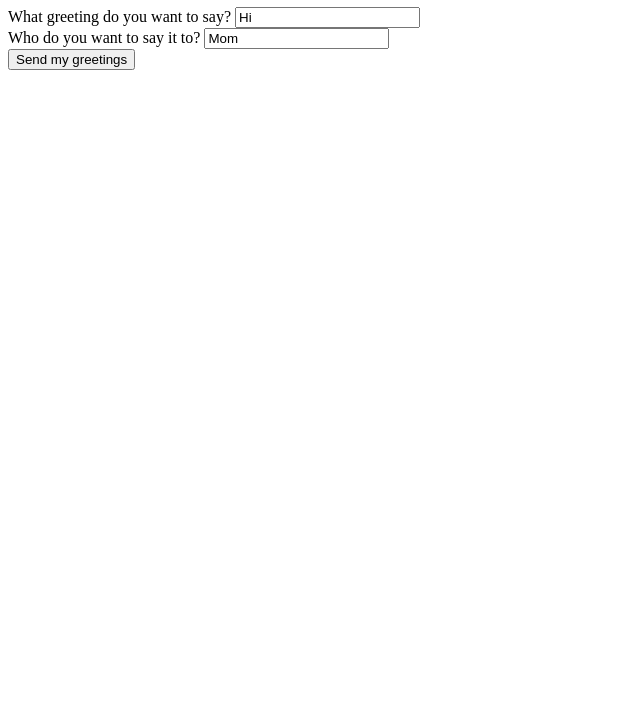
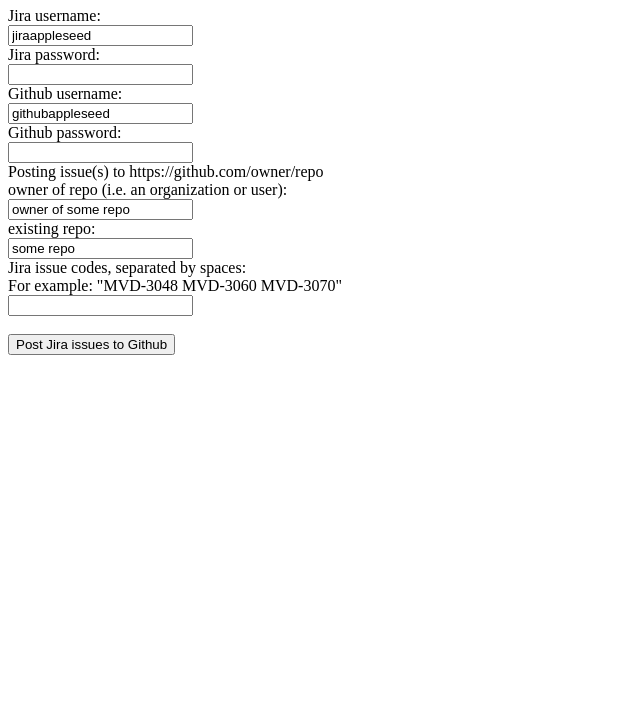
Before and after one commit to mwroffo/pantabot, an Electron app: page index.html in a window 800 px wide. Shown: the part 73-800 px from the top of the page, without its empty margins (0-640 px from the left). Drawn offline with Linux system fonts and the light colour scheme.

Commit message:
completed exhaustive j2g form
Signed-off-by: Michael W Roffo <mroffo@rocketsoftware.com>

```diff
--- a/index.html
+++ b/index.html
@@ -5,19 +5,32 @@
     <title>pantabot</title>
   </head>
   <body>
-    <h1>hello pantabot1!</h1>
-    <form action="http://foo.com" method="get">
-      <div>
-        <label for="say">What greeting do you want to say?</label>
-        <input name="say" id="say" value="Hi">
-      </div>
-      <div>
-        <label for="to">Who do you want to say it to?</label>
-        <input name="to" id="to" value="Mom">
-      </div>
-      <div>
-        <button>Send my greetings</button>
-      </div>
-    </form>
+    <h1>Panta</h1>
+    <form name="ipcForm" onSubmit="JavaScript:sendForm(event)">
+      Jira username:<br>
+      <input type="text" name="jira-username" id="jira-username" value="jiraappleseed"><br>
+      Jira password:<br>
+      <input type="password" name="jira-password" id="jira-password"><br>
+      Github username:<br>
+      <input type="text" name="github-username" id="github-username" value="githubappleseed"><br>
+      Github password:<br>
+      <input type="password" name="github-password" id="github-password"><br>
+
+      <label>Posting issue(s) to https://github.com/owner/repo</label><br>
+
+      owner of repo (i.e. an organization or user):<br>
+      <input type="text" name="owner" id="owner" value="owner of some repo"><br>
+      existing repo:<br>
+      <input type="text" name="repo" id="repo" value="some repo"><br>
+
+      Jira issue codes, separated by spaces:<br>
+      For example: "MVD-3048 MVD-3060 MVD-3070"<br>
+      <input type="text" name="jira-issue-codes" id="jira-issue-codes"><br>
+      <br>
+      <input type="submit" value="Post Jira issues to Github">
+  </form>
+
+  <script src='renderFile.js'></script>
+
   </body>
 </html>
```
